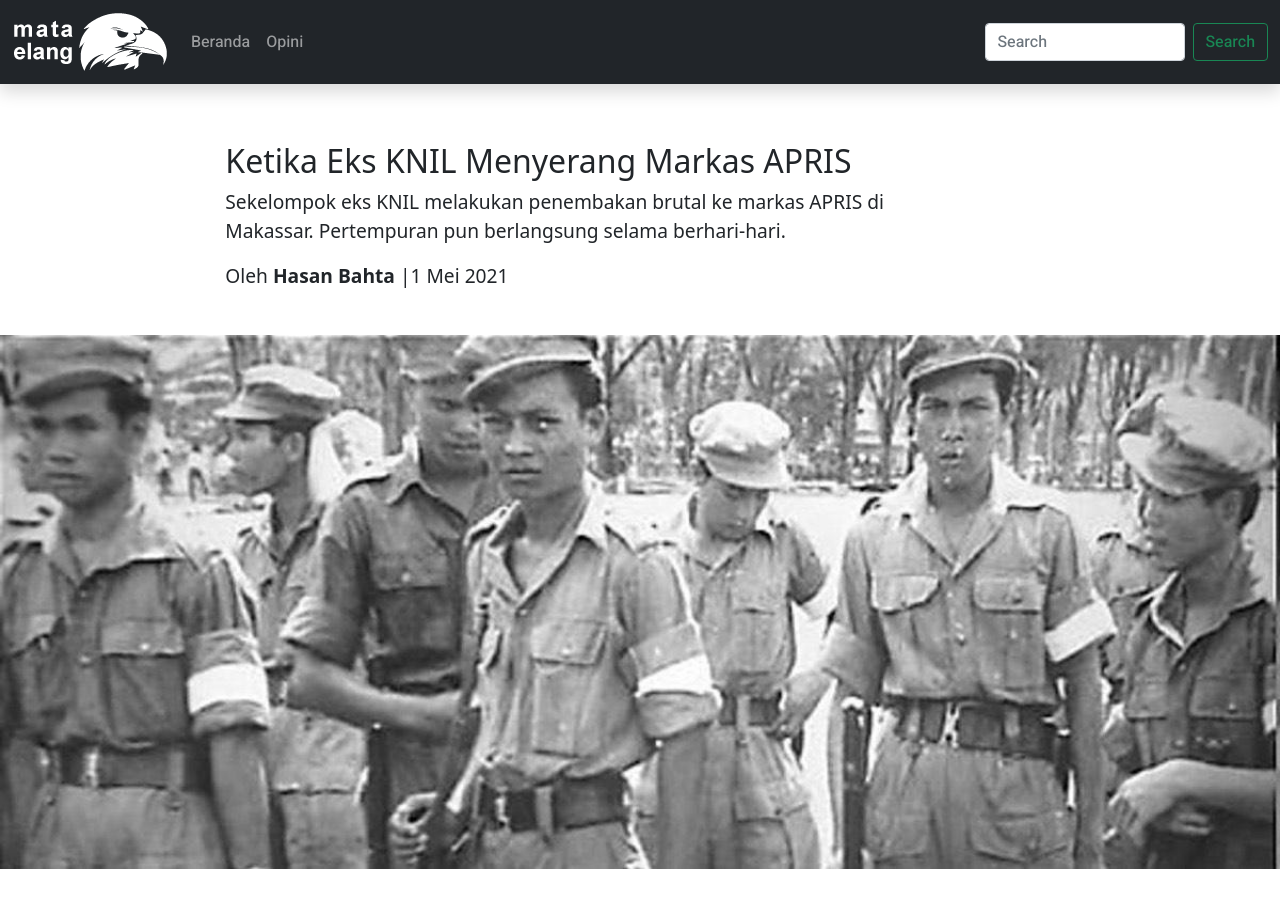
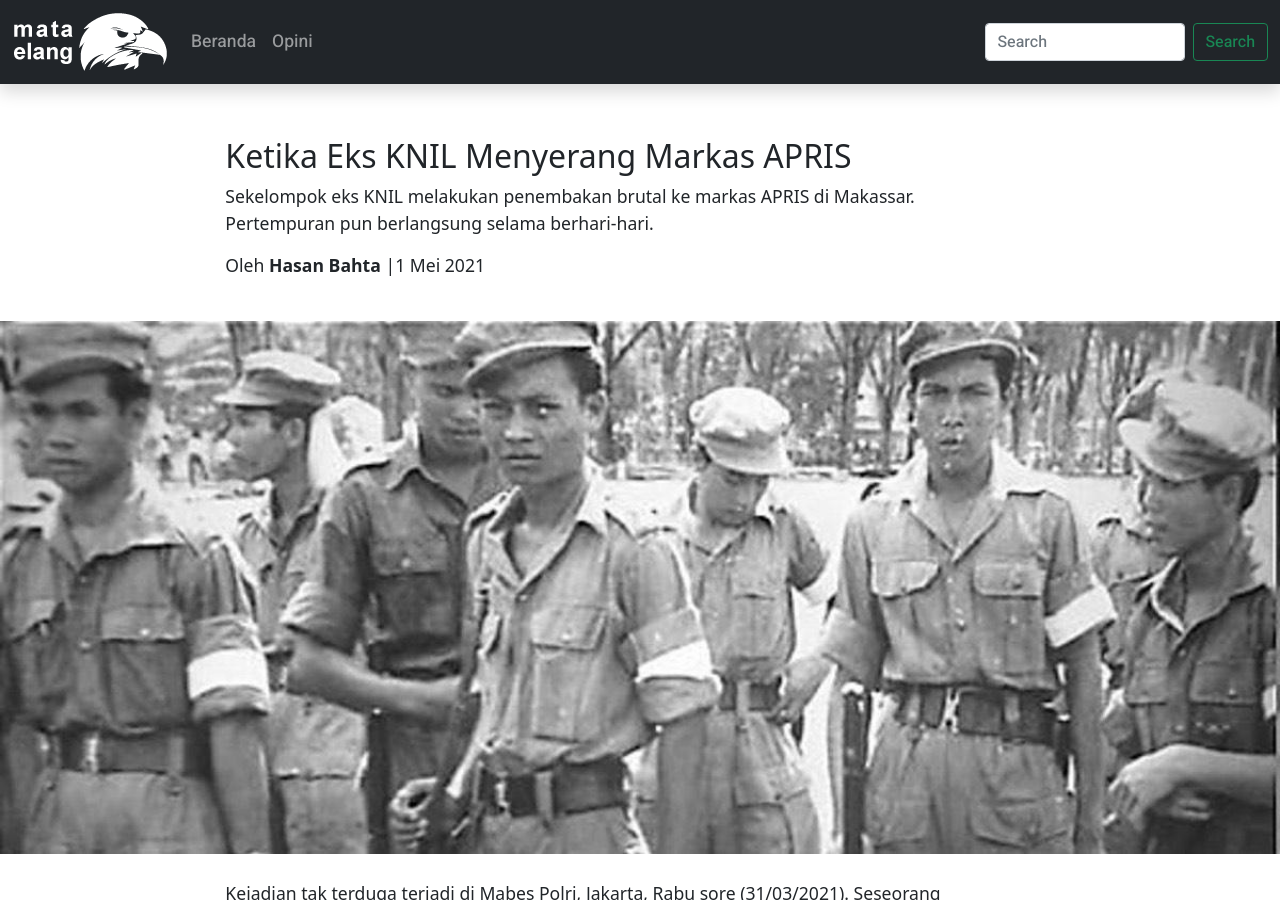
Before and after one commit to edilangkara/mata-elang, a Jekyll site: the page built from _posts/2021-03-27-ketika-eks-knil-menyerang-markas-apris.markdown, in a window 1280 px wide and 900 px high. Built offline with Jekyll 4.4.1, drawn with Linux system fonts in a browser that asks for light colours.

Commit message:
font size

```diff
--- a/_layouts/artikel.html
+++ b/_layouts/artikel.html
@@ -3,7 +3,7 @@ title: Artikel
 layout: default
 ---
 
-<div class="container-fluid" style="font-size:1.2em">
+<div class="container-fluid">
   <div class="row">
     <div class="col-lg-2 col-sm">
     </div>
--- a/_layouts/default.html
+++ b/_layouts/default.html
@@ -8,7 +8,7 @@
     <meta name="viewport" content="width=device-width, initial-scale=1.0">
     <title>{{ site.title }} - {{page.title}}</title>
 </head>
-<body>
+<body style="font-size:1.1em">
   <!-- START Nav -->
   <nav class="navbar navbar-expand-md navbar-dark sticky-top bg-dark shadow" style="font-family: 'Heebo', sans-serif;">
     <div class="container-fluid">
```
